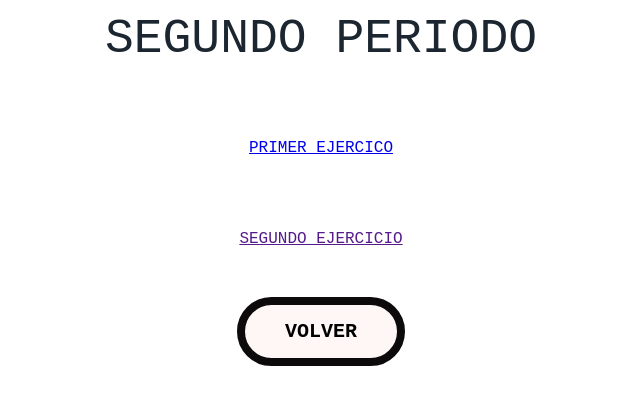
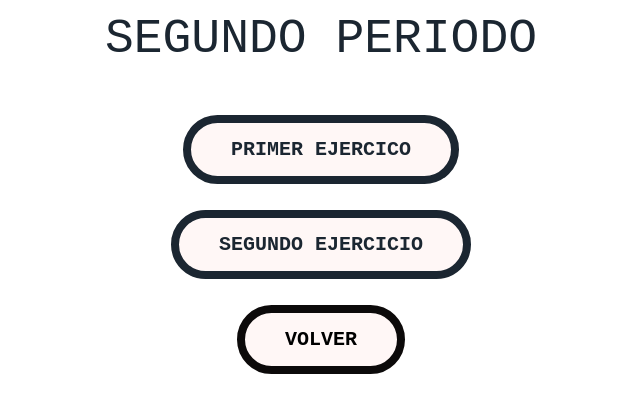
Before and after one commit to Susanacas12/trabajostec, a plain HTML site: page segundop.html in a window 1280 px wide. Shown: the whole page, without its empty margins (319-959 px from the left). Drawn offline with Linux system fonts and the light colour scheme.

Commit message:
Update jo.css

```diff
--- a/jo.css
+++ b/jo.css
@@ -20,7 +20,7 @@ border-radius:35px;
   }
 
 
-.pt {
+.ptr {
 text-decoration:none;
 font-weight: 600;
 font-size: 20px;
@@ -37,7 +37,29 @@ border-radius:35px;
 
 }
 
-.pt:hover{
+.ptr:hover{
     opacity: 0.6;
     text-decoration: none;
   }
+
+.str {
+text-decoration:none;
+font-weight: 600;
+font-size: 20px;
+color:#1B2631;
+padding-top:15px;
+padding-bottom:15px;
+padding-left:40px;
+padding-right:40px;
+background-color:#FFF7F6;
+border-color: #1B2631;
+border-width: 8px;
+border-style: solid;
+border-radius:35px;
+
+}
+
+.str:hover{
+    opacity: 0.6;
+    text-decoration: none;
+  }
```
